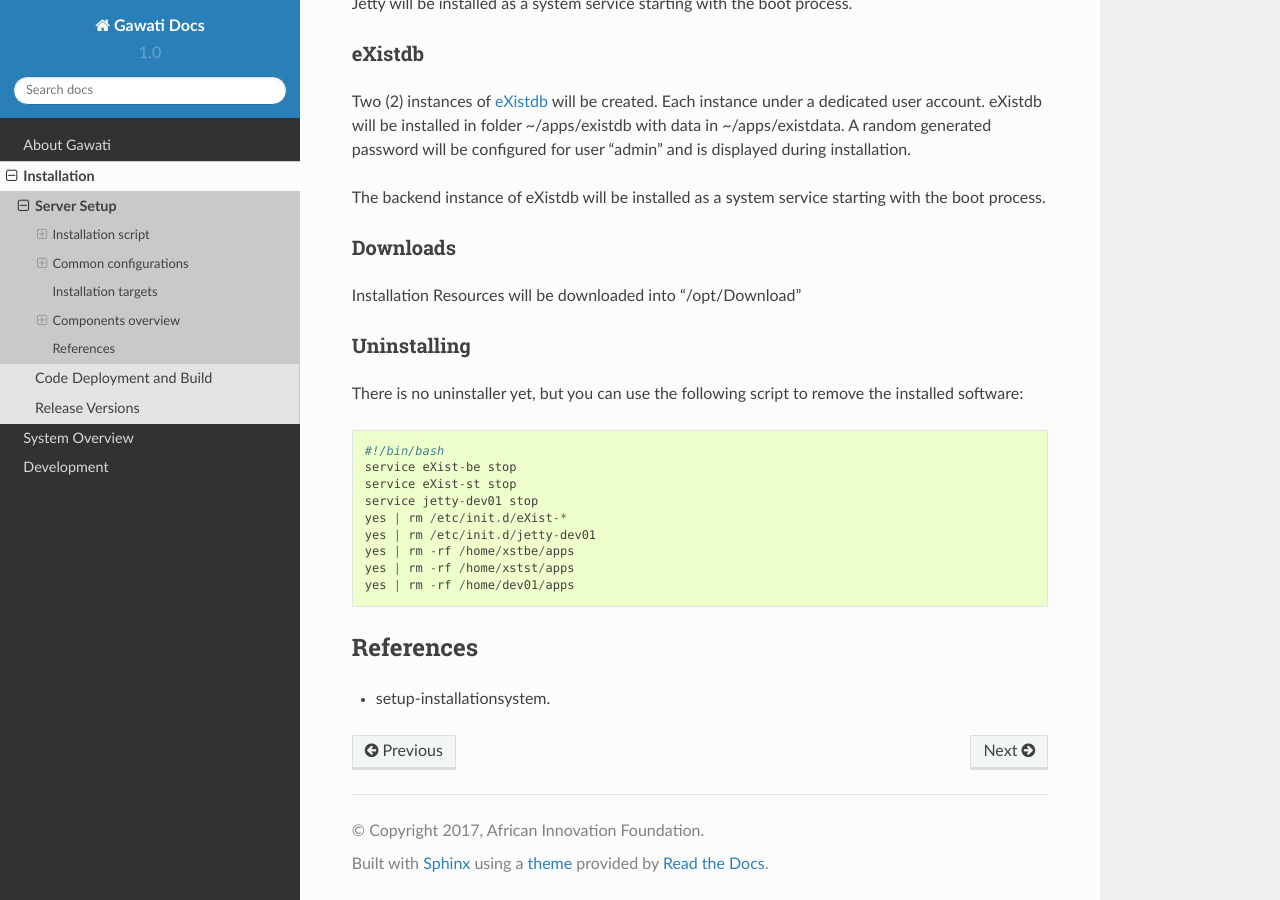
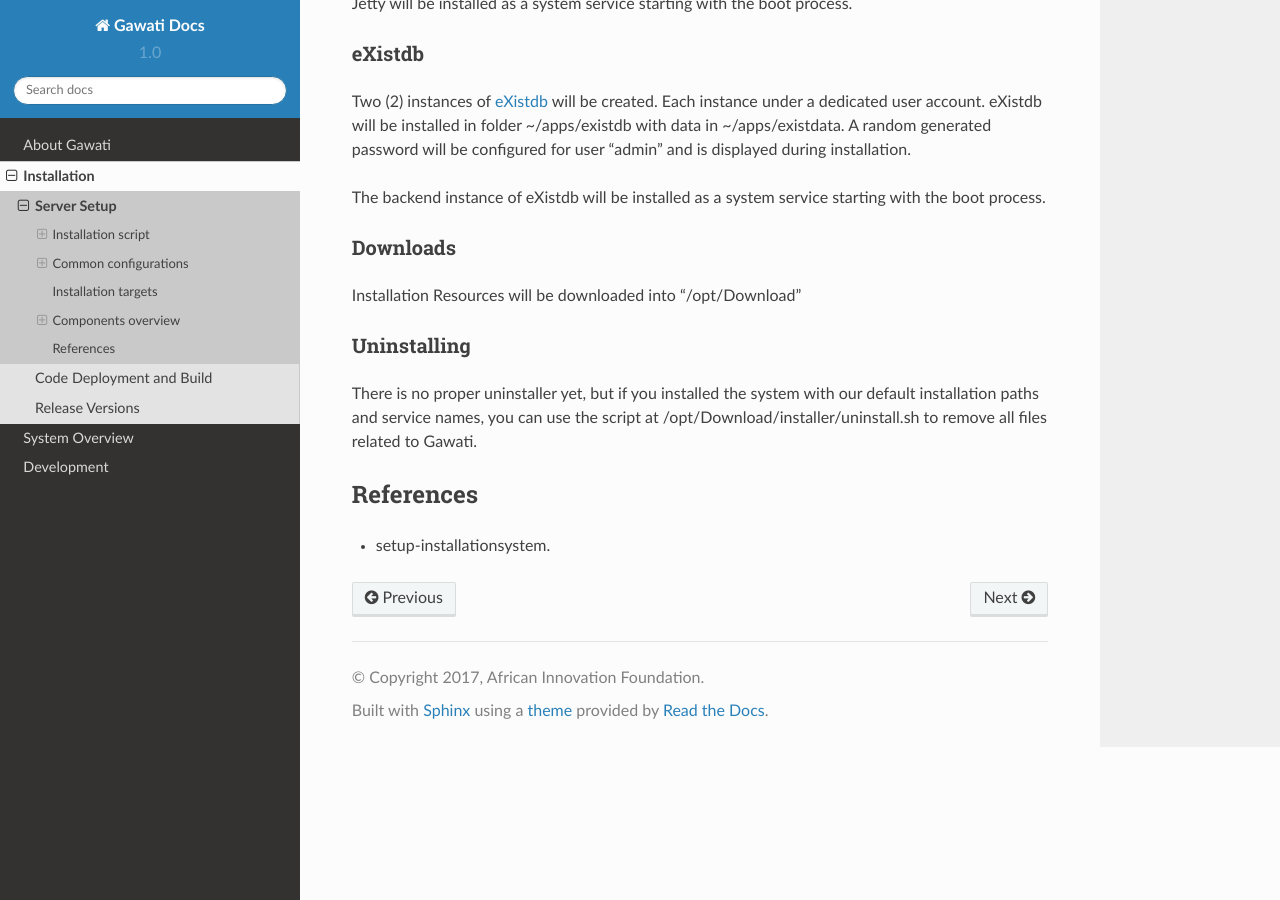
Before and after one commit to gawati/gawati-docs, a Sphinx documentation site: the page built from docs/source/setup/setup-essentials.rst, in a window 1280 px wide and 900 px high, scrolled down 3458 px. Built offline with Sphinx 7.4.7 and the Read the Docs theme 2.0.0, drawn with Linux system fonts in a browser that asks for light colours.

Commit message:
Replace uninstall commands by reference to copy on github.

```diff
--- a/docs/source/setup/setup-essentials.rst
+++ b/docs/source/setup/setup-essentials.rst
@@ -181,19 +181,9 @@ Installation Resources will be downloaded into "/opt/Download"
 Uninstalling
 ============
 
-There is no uninstaller yet, but you can use the following script to remove the
-installed software::
-
-    #!/bin/bash
-    service eXist-be stop
-    service eXist-st stop
-    service jetty-dev01 stop
-    yes | rm /etc/init.d/eXist-*
-    yes | rm /etc/init.d/jetty-dev01
-    yes | rm -rf /home/xstbe/apps
-    yes | rm -rf /home/xstst/apps
-    yes | rm -rf /home/dev01/apps
-
+There is no proper uninstaller yet, but if you installed the system with our
+default installation paths and service names, you can use the script at
+/opt/Download/installer/uninstall.sh to remove all files related to Gawati.
 
 References
 **********
```
